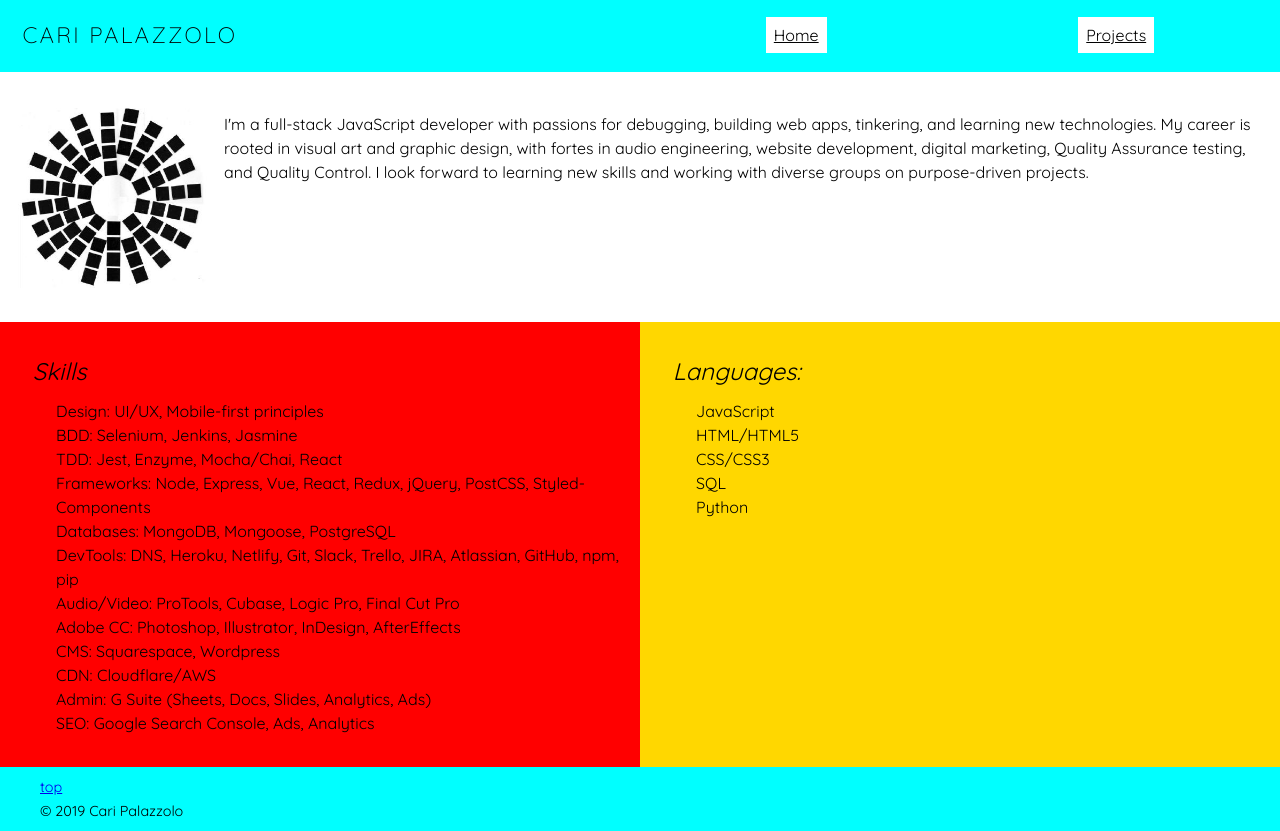
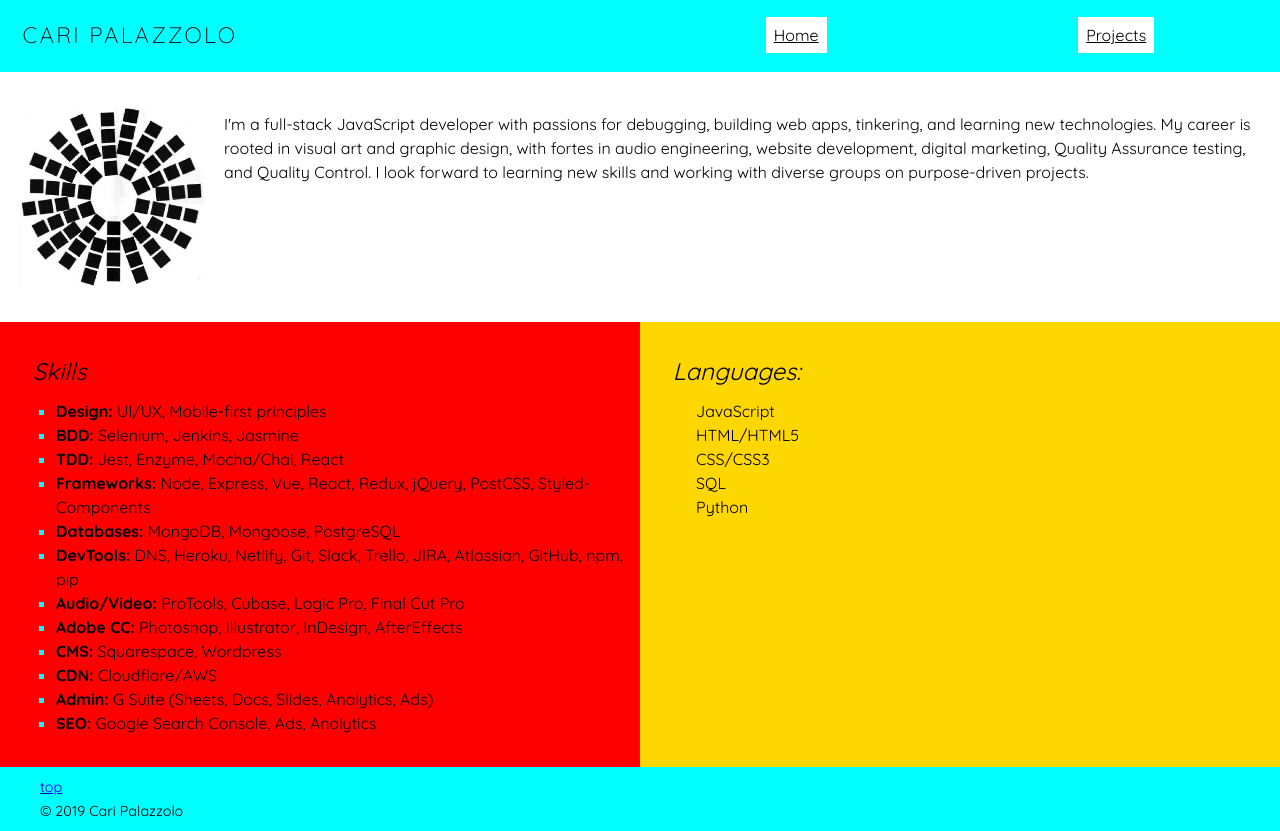
Before and after one commit to caripizza/portfolio, a React app: page / in a window 1280 px wide. Built offline with nearby package versions, Linux system fonts and the light colour scheme; what promise-middleware-redux would draw is missing.

Commit message:
Home styles

```diff
--- a/src/components/home/Home.css
+++ b/src/components/home/Home.css
@@ -23,9 +23,36 @@
     margin: 1em;
   }
 
-  ul {
+  .skills ul {
+    list-style: square;
+    color: cyan;
+  }
+
+  li span {
+    color: black;
+    transition: background-color 1s ease;
+  }
+
+  span:hover {
+    background-color: cyan;
+  }
+
+  .languages ul {
     list-style: none;
     line-height: 1.5em;
+  }
+
+  li {
+    animation: slide-in-left 1.5s linear forwards;
+  }
+
+  @keyframes slide-in-left {
+    from {
+      margin-left: -50px;
+    }
+    to {
+      margin-left: 0;
+    }
   }
 
   .half {
--- a/src/components/home/Home.js
+++ b/src/components/home/Home.js
@@ -17,35 +17,38 @@ const Home = () => {
           </p>
         </section>
 
+
         <section className={styles.half}>
           <article className={styles.skills}>
             <h2><strong>Skills</strong></h2>
             <ul>
-              <li>Design: UI/UX, Mobile-first principles</li>
-              <li>BDD: Selenium, Jenkins, Jasmine</li>
-              <li>TDD: Jest, Enzyme, Mocha/Chai, React</li>
-              <li>Frameworks: Node, Express, Vue, React, Redux, jQuery, PostCSS, Styled-Components</li>
-              <li>Databases: MongoDB, Mongoose, PostgreSQL</li>
-              <li>DevTools: DNS, Heroku, Netlify, Git, Slack, Trello, JIRA, Atlassian, GitHub, npm, pip</li>
-              <li>Audio/Video: ProTools, Cubase, Logic Pro, Final Cut Pro</li>
-              <li>Adobe CC: Photoshop, Illustrator, InDesign, AfterEffects</li>
-              <li>CMS: Squarespace, Wordpress</li>
-              <li>CDN: Cloudflare/AWS</li>
-              <li>Admin: G Suite (Sheets, Docs, Slides, Analytics, Ads)</li>
-              <li>SEO: Google Search Console, Ads, Analytics</li>
+              <li><span><strong>Design:</strong> UI/UX, Mobile-first principles</span></li>
+              <li><span><strong>BDD:</strong> Selenium, Jenkins, Jasmine</span></li>
+              <li><span><strong>TDD:</strong> Jest, Enzyme, Mocha/Chai, React</span></li>
+              <li><span><strong>Frameworks:</strong> Node, Express, Vue, React, Redux, jQuery, PostCSS, Styled-Components</span></li>
+              <li><span><strong>Databases:</strong> MongoDB, Mongoose, PostgreSQL</span></li>
+              <li><span><strong>DevTools:</strong> DNS, Heroku, Netlify, Git, Slack, Trello, JIRA, Atlassian, GitHub, npm, pip</span></li>
+              <li><span><strong>Audio/Video:</strong> ProTools, Cubase, Logic Pro, Final Cut Pro</span></li>
+              <li><span><strong>Adobe CC:</strong> Photoshop, Illustrator, InDesign, AfterEffects</span></li>
+              <li><span><strong>CMS:</strong> Squarespace, Wordpress</span></li>
+              <li><span><strong>CDN:</strong> Cloudflare/AWS</span></li>
+              <li><span><strong>Admin:</strong> G Suite (Sheets, Docs, Slides, Analytics, Ads)</span></li>
+              <li><span><strong>SEO:</strong> Google Search Console, Ads, Analytics</span></li>
             </ul>
           </article>
+
           <article className={styles.languages}>
             <h2><strong>Languages:</strong></h2>
             <ul>
-              <li>JavaScript</li>
-              <li>HTML/HTML5</li>
-              <li>CSS/CSS3</li>
-              <li>SQL</li>
-              <li>Python</li>
+              <li><span>JavaScript</span></li>
+              <li><span>HTML/HTML5</span></li>
+              <li><span>CSS/CSS3</span></li>
+              <li><span>SQL</span></li>
+              <li><span>Python</span></li>
             </ul>
           </article>
         </section>
+
       </main>
 
     </>
```
Also changed, not shown: src/components/sidebar/SideBar.js (+0 -17 lines).
